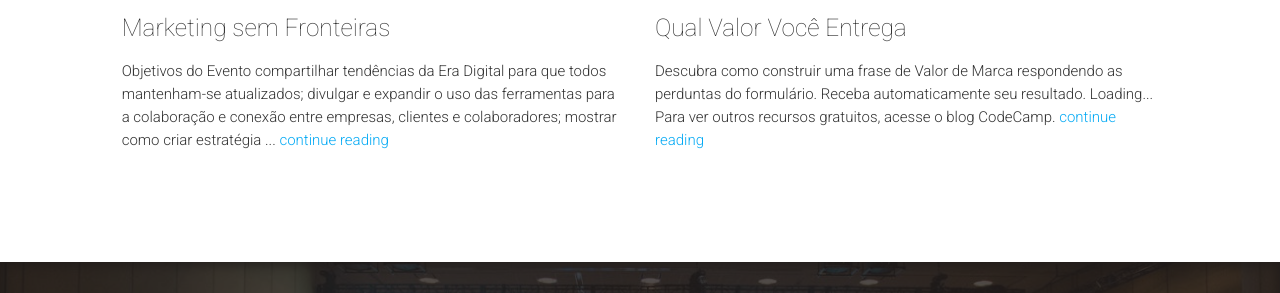
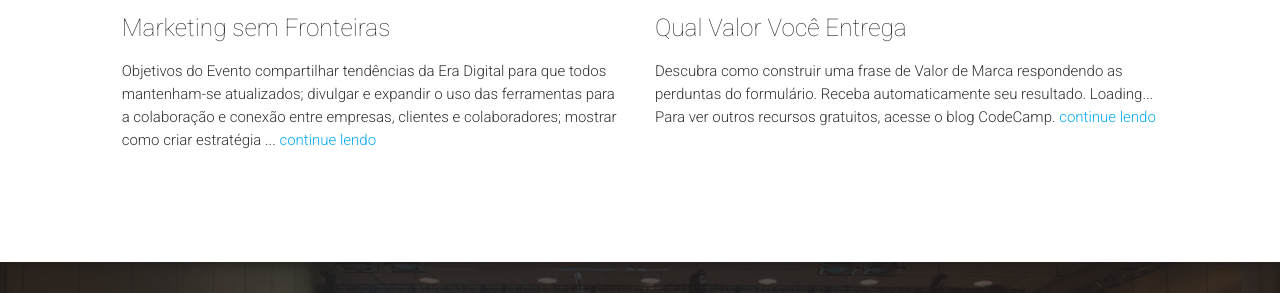
Before and after one commit to marketing-sem-fronteiras/marketing-sem-fronteiras.github.io, a Jekyll site: the page built from index.html, in a window 1280 px wide and 900 px high, scrolled down 1793 px. Shown: the part 152-445 px from the top of the window. Built offline with Jekyll 4.4.1, drawn with Linux system fonts in a browser that asks for light colours; nearby versions of some CDN libraries; comment, search, counter and statistics services are not loaded.

Commit message:
continue lendo

```diff
--- a/_config.yml
+++ b/_config.yml
@@ -6,7 +6,7 @@ safe: false
 # Build Settings
 markdown: kramdown
 permalink: pretty
-exclude: ['/automation/', 'README.md', 'LICENSE.txt', 'CNAME']
+exclude: ['README.md', 'LICENSE.txt', 'CNAME']
 
 
 # Site Settings
--- a/_includes/latest-news.html
+++ b/_includes/latest-news.html
@@ -8,7 +8,7 @@
                     {% assign postUrl = site.baseurl | append: post.url %}
 					<div class="post col-md-6 col-sm-6 text-left animated hiding" data-animation="fadeInDown" data-delay="500">
 						<h6>{{ post.title }}</h6>
-						<p class="post-body">{{ post.content | strip_html | truncate: 250 }} <a href="{{ postUrl }}">continue reading</a></p>
+						<p class="post-body">{{ post.content | strip_html | truncate: 250 }} <a href="{{ postUrl }}">continue lendo</a></p>
 					</div>
                 {% endfor %}
 			</article>
```
